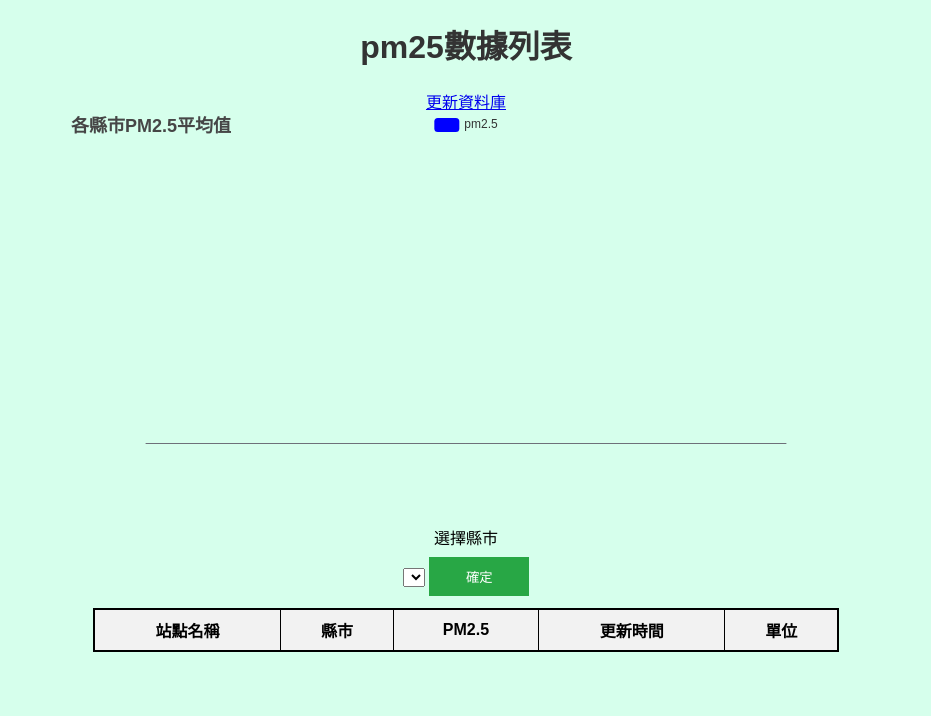
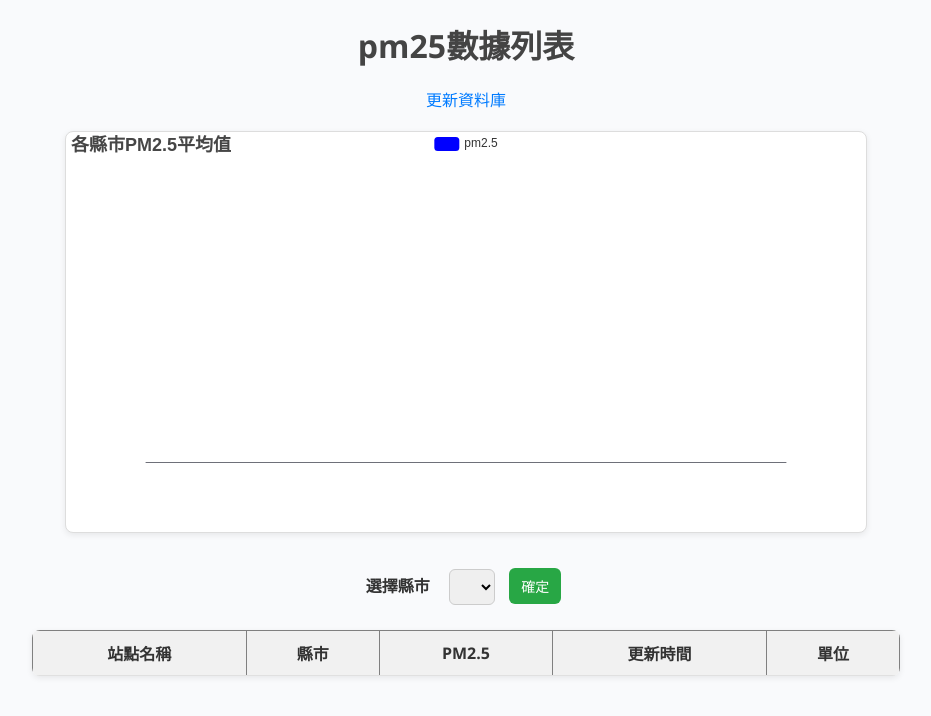
Before and after one commit to Roger2025/pm25_3, a Flask app: page /pm25 in a window 1280 px wide. Shown: the top 716 px of the page, without its empty margins (174-1105 px from the left). Run offline with Flask 3, Linux system fonts and the light colour scheme; data that the repository does not hold is empty; some libraries are stand-ins or nearby versions.

Commit message:
完成css優化

```diff
--- /dev/null
+++ b/static/style.css
@@ -0,0 +1,125 @@
+body {
+        text-align: center;
+        font-family: 'Segoe UI', Arial, sans-serif;
+        margin: 20px;
+        background-color: #f9fafc;  /* 淡灰底 */
+        color: #333;
+    }
+
+    h1 {
+        margin-bottom: 20px;
+        color: #444;
+    }
+
+    a {
+        display: inline-block;
+        margin-bottom: 20px;
+        text-decoration: none;
+        color: #007bff;
+    }
+
+    a:hover {
+        text-decoration: underline;
+    }
+
+    #main,
+    #county {
+        margin: 0 auto 30px auto;
+        border: 1px solid #ddd;
+        border-radius: 8px;
+        background: #fff;
+        box-shadow: 0 2px 6px rgba(0, 0, 0, 0.08);
+        width: 800px;
+        height: 450px;
+        max-width: 100%;
+    }
+
+    /* 選擇功能區 */
+    .select-container {
+        margin: 20px auto;
+        text-align: center;
+    }
+
+    label {
+        margin-right: 10px;
+        font-weight: bold;
+    }
+
+    select,
+    button {
+        padding: 8px 12px;
+        margin: 5px;
+        border-radius: 6px;
+        border: 1px solid #ccc;
+        font-size: 14px;
+    }
+
+    button {
+        background-color: #28a745;
+        color: white;
+        border: none;
+        cursor: pointer;
+        transition: 0.3s;
+    }
+
+    button:hover {
+        background-color: #218838;
+    }
+
+    /* 表格 */
+
+    #tableContainer {
+        max-height: 500px;
+        overflow-y: auto;
+        width: 70%;
+        margin: 20px auto;
+        border-radius: 8px;
+        box-shadow: 0 2px 6px rgba(0, 0, 0, 0.08);
+        background: #fff;
+    }
+
+    table {
+        border-collapse: collapse;
+        width: 100%;
+    }
+
+    thead {
+        background-color: #f1f1f1;
+    }
+
+    th,
+    td {
+        padding: 10px;
+        text-align: center;
+        border-bottom: 1px solid #e0e0e0;
+    }
+
+    tr:hover td {
+        background-color: #fafafa;
+    }
+
+
+    /* RWD 表格縮小 */
+    @media screen and (max-width: 1024px) {
+        #tableContainer {
+            width: 80%;
+        }
+    }
+
+    @media screen and (max-width: 600px) {
+        #tableContainer {
+            width: 100%;
+        }
+
+    }
+
+    @media screen and (max-width: 768px) {
+    #main,
+    #county {
+        width: 100%;
+        max-width: 100%;
+        height: auto;
+        aspect-ratio: 1.4;  /* 不會扁掉 */
+        margin: 20px auto;
+    }
+}
--- a/templates/pm25.html
+++ b/templates/pm25.html
@@ -5,109 +5,12 @@
     <meta charset="UTF-8">
     <meta name="viewport" content="width=device-width, initial-scale=1.0">
     <title>Document</title>
+    <link rel="stylesheet" href="{{ url_for('static',filename='style.css')}}">
     <script src="https://cdn.jsdelivr.net/npm/echarts@6.0.0/dist/echarts.min.js"></script>
     <script src="https://ajax.googleapis.com/ajax/libs/jquery/3.7.1/jquery.min.js"></script>
 </head>
 <style>
-    body {
-        text-align: center;
-        font-family: Arial, sans-serif;
-        margin: 20px;
-        background-color: rgb(214, 255, 236);
-    }
 
-    h1 {
-        color: #333;
-    }
-
-    form {
-        text-align: left;
-        max-width: 400px;
-        margin: 0 auto;
-    }
-
-    label {
-        display: block;
-        margin-bottom: 8px;
-    }
-
-    input[type="number"] {
-        width: 100%;
-        padding: 8px;
-        margin-bottom: 10px;
-        box-sizing: border-box;
-    }
-
-    .buttons {
-        text-align: center;
-    }
-
-    button {
-        width: 100px;
-        padding: 10px 15px;
-        background-color: #28a745;
-        color: white;
-        border: none;
-        cursor: pointer;
-    }
-
-    button:hover {
-        background-color: #218838;
-    }
-
-    table {
-        border-collapse: collapse;
-        border: 1px solid;
-        margin: 0 auto;
-        width: 100%;
-    }
-
-    th,
-    td {
-        border: 1px solid;
-        padding: 8px;
-        text-align: center;
-    }
-
-    td {
-        background-color: rgb(255, 255, 255);
-    }
-
-    thead {
-        background-color: #f2f2f2;
-    }
-
-    #displayResult {
-        font-size: 20px;
-        font-weight: bold;
-        background-color: rgb(255, 255, 255);
-        margin-bottom: 10px;
-    }
-
-    #tableContainer {
-        max-height: 600px;
-        overflow-y: auto;
-        width: 60%;
-        margin: 0 auto;
-        border: 1px solid black;
-    }
-
-    @media screen and (max-width: 1024px) {
-        #tableContainer {
-            width: 80%;
-        }
-    }
-
-    @media screen and (max-width: 600px) {
-        #tableContainer {
-            width: 100%;
-        }
-    }
-
-    #main,
-    #county {
-        margin: 0 auto;
-    }
 </style>
 
 <body>
```
